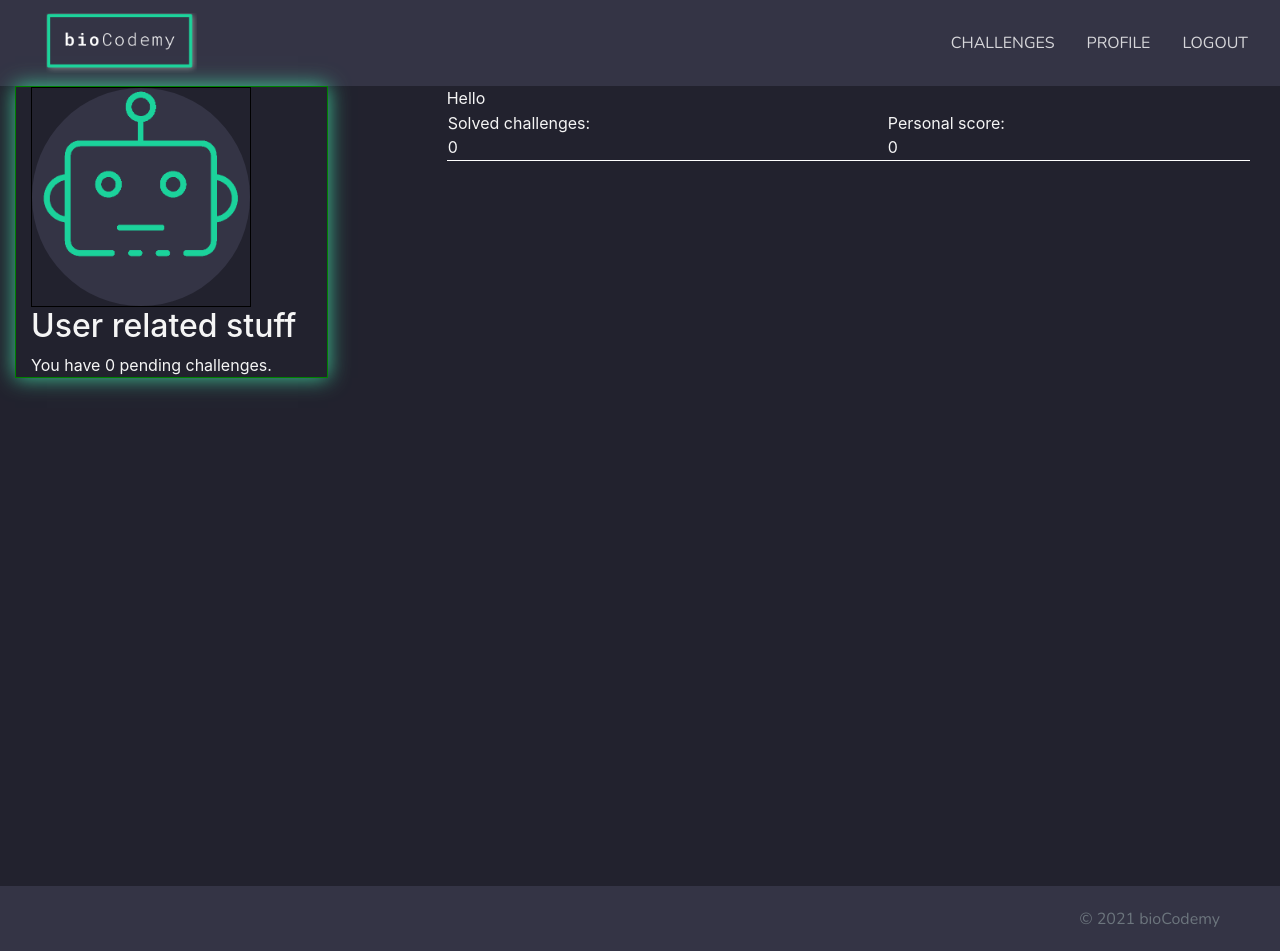
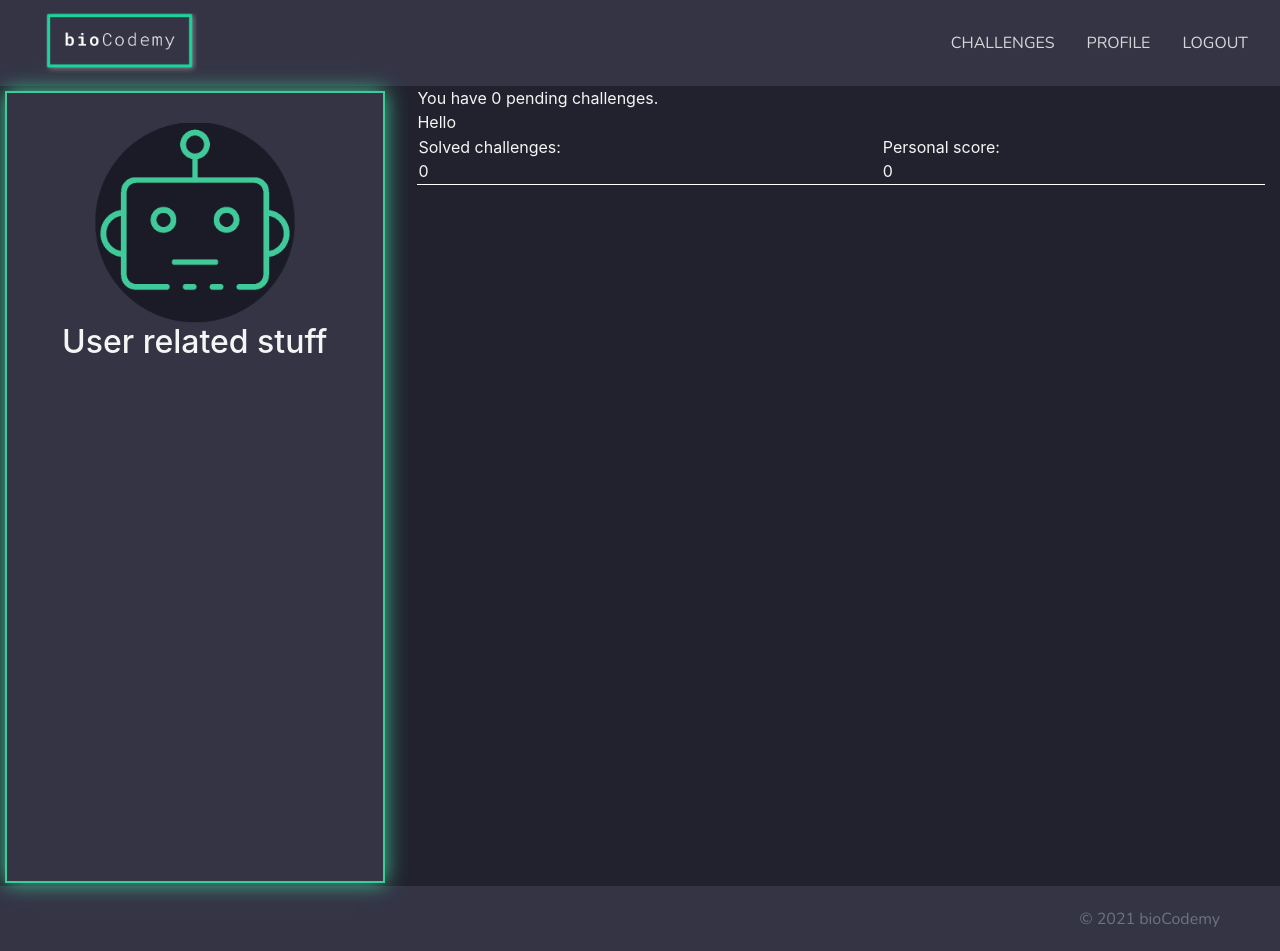
Before and after one commit to aitortxo10/DBW_project, a Flask app: page /profile in a window 1280 px wide. Run offline with Flask 2, Linux system fonts and the light colour scheme; the visitor is signed in with stand-in values (Sample User, id 1); data that the repository does not hold is empty; some libraries are stand-ins or nearby versions.

Commit message:
Updated profile

```diff
--- a/project/static/index.css
+++ b/project/static/index.css
@@ -33,21 +30,13 @@ a {
   margin-right: auto;
 }
 
-#content_fill{
-  padding: 60px 0 60px 0;
-  min-height: 100%;
+.navbar-dark .navbar-nav {
+    font-size: 15px;
+    font-family: "Nunito", sans-serif;
+    font-weight: 600;
+    color: #fff;
+    text-transform: uppercase;
 }
-
-#profile_fill{
-  min-height: 100%;
-}
-
-#main-page{
-  font-family: "Roboto", mono;
-  font-weight: 200;
-  font-size: 20px;
-}
-
 
 .nav-link {
   text-decoration: none!important;;
@@ -113,9 +115,26 @@ button:hover {
 }
 */
 
+#weblogo{
+    height: auto;
+    width: auto;
+    cursor: pointer;
+    max-height: 60px;
+    max-width: 250px;
+    padding-left: 30px;
+}
+
+#content_fill{
+  padding: 60px 0 60px 0;
+  min-height: 100%;
+}
+
+#profile_fill{
+  padding-left: 0;
+  height: 100%;
+}
 
 .footer {
-
   bottom: 0;
   min-width: 100%;
   padding: 20px;
@@ -233,34 +230,32 @@ button:hover {
   color: whitesmoke;
 }
 
-.responsive-container {
-    position: relative;
-    max-width: 220px;
-    max-height: 220px;
-    border: 1px solid black;
+/* Profile */
+
+#sidebar{
+  padding: 30px;
+  margin: 5px;
+  width: 30%;
+  min-height: 99%;
+  position: sticky;
+  float: left;
+  background-color: #343445;
+  border-style: solid;
+  border-width: 2px;
+  border-color: #40c999;
+  box-shadow: 0 0 20px #40c999;
+  display: flex;
+  flex-wrap: wrap;
+  justify-content: center;
+
 }
 
-.dummy {
-    padding-top: 100%; /* forces 1:1 aspect ratio */
+#content_column{
+  position: fixed;
 }
 
 .img-container {
-    position: absolute;
-    top: 0;
-    bottom: 0;
-    left: 0;
-    right: 0;
-    background-color: #343445;
     text-align:center; /* Align center inline elements */
-    font: 0/0 a;
-    border-radius: 50%;
-}
-
-.img-container .centerer {
-    display: inline-block;
-    vertical-align: middle;
-    max-width: 200px;
-    max-height: 200px;
 }
 
 .img-container img {
@@ -269,3 +264,29 @@ button:hover {
     vertical-align: middle;
     display: inline-block;
 }
+
+
+#mainbox{
+  width: 67%;
+  float: right;
+  min-height: 100%;
+}
+
+@media screen and (max-width: 600px) {
+  .column {
+    width: 100% !important;
+  }
+
+  #sidebar{
+    min-height: 40%;
+  }
+
+  #mainbox{
+    min-height: 40%;
+  }
+
+  #content_column{
+    position: sticky;
+  }
+
+}
--- a/project/static/profile.css
+++ /dev/null
@@ -1,12 +0,0 @@
-#sidebar{
-	width: 25%;
-	height: 100%;
-    border: 1px solid green;
-    position: sticky;
-    float: left;
-    box-shadow: 0 0 20px #40c999
-}
-
-#mainbox{
-    float: right;
-}
--- a/project/templates/base.html
+++ b/project/templates/base.html
@@ -14,8 +14,6 @@
           href="{{ url_for('static', filename='bootstrap.min.css') }}">
     <link rel="stylesheet"
           href="{{ url_for('static', filename='index.css') }}">
-    <link rel="stylesheet"
-          href="{{ url_for('static', filename='profile.css') }}">
 
 
     <!-- For AJAX -->
--- a/project/templates/profile.html
+++ b/project/templates/profile.html
@@ -4,16 +4,11 @@
 
 <div class="container-fluid" id="profile_fill">
 
-
-      <div id="sidebar" class="col-sm-4">
-
-        <div class="responsive-container">
-          <div class="dummy"></div>
+      <div id="sidebar" class="column">
+        <div id="content_column" class="column">
 
           <div class="img-container">
-              <div class="centerer"></div>
-              <img src="{{ url_for('static', filename='profile.png') }}" alt="" />
-          </div>
+            <img src="{{ url_for('static', filename='profile.png') }}" alt=""/>
           </div>
 
           <h2>
@@ -24,6 +19,10 @@
             {% endwith%}
             User related stuff
           </h2>
+        </div>
+      </div>
+
+      <div id="mainbox" class="column">
           You have {{ total_pending|length }} pending challenges.<br>
 
           {% for pen in total_pending %}
@@ -31,11 +30,6 @@
                   {{ pen[0].challenges.name }}
               </a>
           {% endfor %}
-
-      </div>
-
-      <div id="mainbox" class="col-lg-8">
-
         Hello
         <br>
         <table style="width: 100%">
@@ -56,12 +50,15 @@
         <br>
         <br>
 
+        <div class="container" style="max-height: 20% ">
+          {% if not (r_data == 0 and perl_data == 0 and python_data == 0) %}
+            <canvas id="solved_propotrtion" width="10" height="3"></canvas>
+          {% endif %}
         </div>
-  {% if not (r_data == 0 and perl_data == 0 and python_data == 0) %}
-    <canvas id="solved_propotrtion" width="600" height="400"></canvas>
-  {% endif %}
+
+      </div>
+
   <script src="{{ url_for('static', filename='Chart.min.js') }}"></script>
-
 
   <script>
     var chart_canvas = document.getElementById("solved_propotrtion");
@@ -76,15 +73,17 @@
       datasets: [
         {
           data: [{{python_data}},{{perl_data}},{{r_data}}],
-          backgroundColor:["#ef8a62","#f7f7f7","#67a9cf"]
+          backgroundColor:["#40c999","#fab24d","#ed82e4"]
         }
-      ]};
+      ],
+    };
 
     var chartOptions = {
       rotation: -Math.PI,
       circumference: Math.PI,
-      legend:{position:'bottom'},
-
+      legend:{position:'bottom',
+              labels: {fontFamily: "'Roboto Mono', monospace", fontColor: 'white'},
+      },
     };
 
     var doughnut_chart =new Chart(chart_canvas, {
```
Also changed, not shown: other parts of project/static/index.css (+34 -46 lines), project/static/profile.png. Lines whose indentation alone changed are shown as unchanged.
